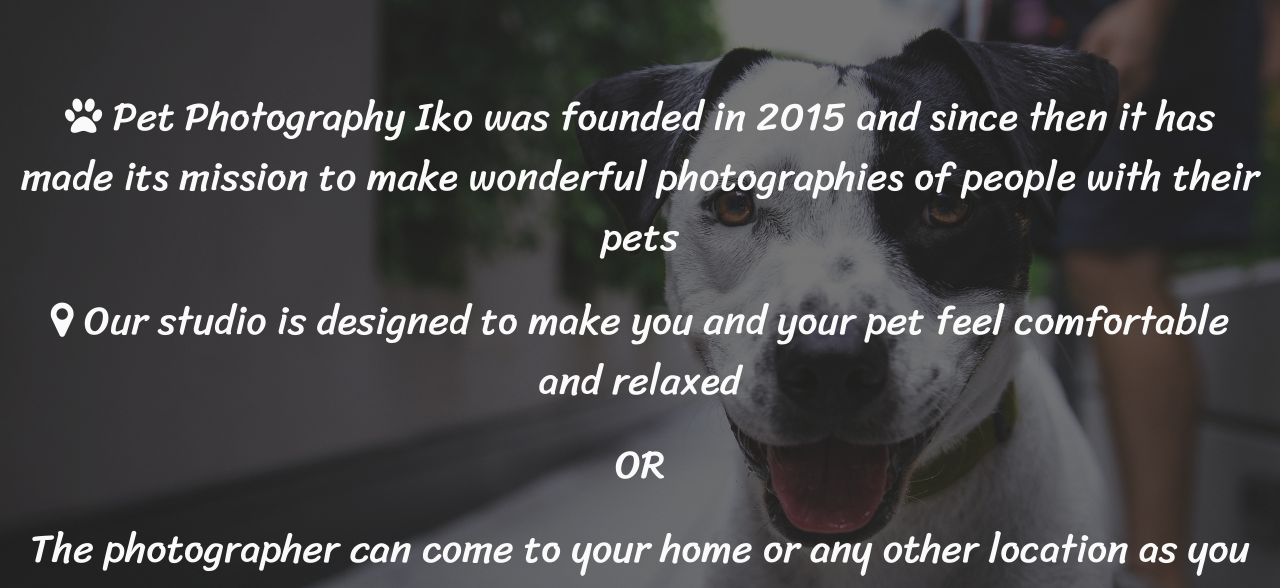
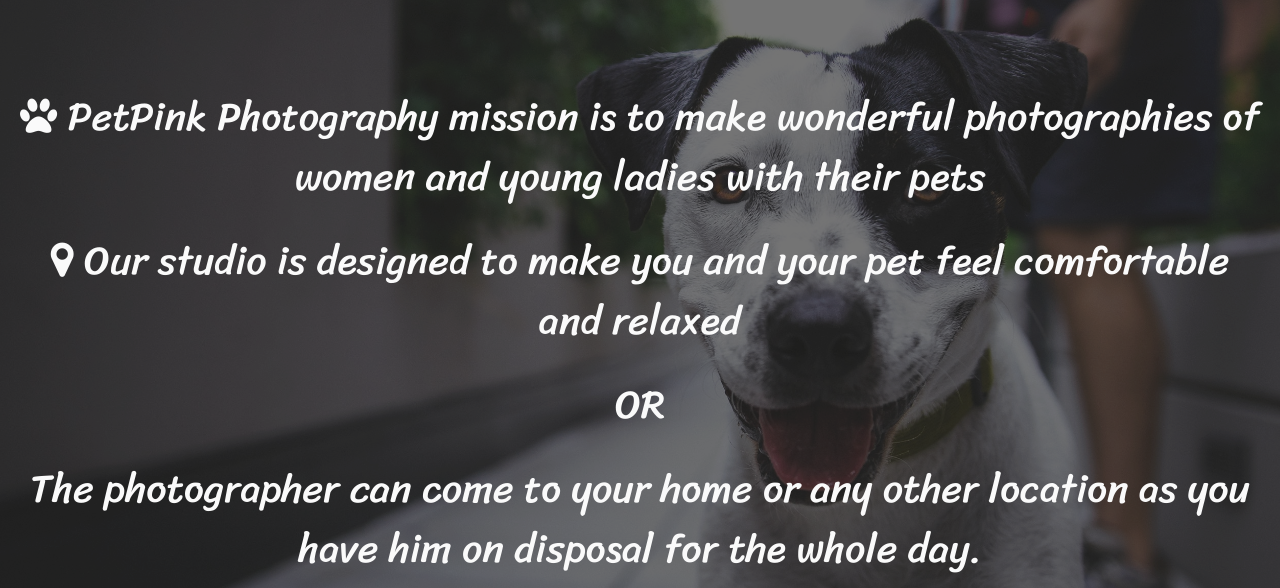
Before and after one commit to VocHub/petpink, a plain HTML site: page about_us.html in a window 1280 px wide. Shown: the part 193-781 px from the top of the page. Drawn offline with nearby package versions, Linux system fonts and the light colour scheme.

Commit message:
Update about_us.html

```diff
--- a/about_us.html
+++ b/about_us.html
@@ -39,7 +39,7 @@
                 <div class="col font colour backgound-aboutUs" >
                     <h1 class="title-aboutUs">Pet Photography Iko</h1>
                     <ul class="text-aboutUs">
-                        <li><i class="fa fa-paw"></i>  Pet Photography Iko was founded in 2015 and since then it has made its mission to make wonderful photographies of people with their pets</li>
+                        <li><i class="fa fa-paw"></i>  PetPink Photography mission is to make wonderful photographies of women and young ladies with their pets</li>
                         <li><i class="fa fa-map-marker"></i>   Our studio is designed to make you and your pet feel comfortable and relaxed</li>
                         <li>OR</li>
                         <li>The photographer can come to your home or any other location as you have him on disposal for the whole day.</li>
```
